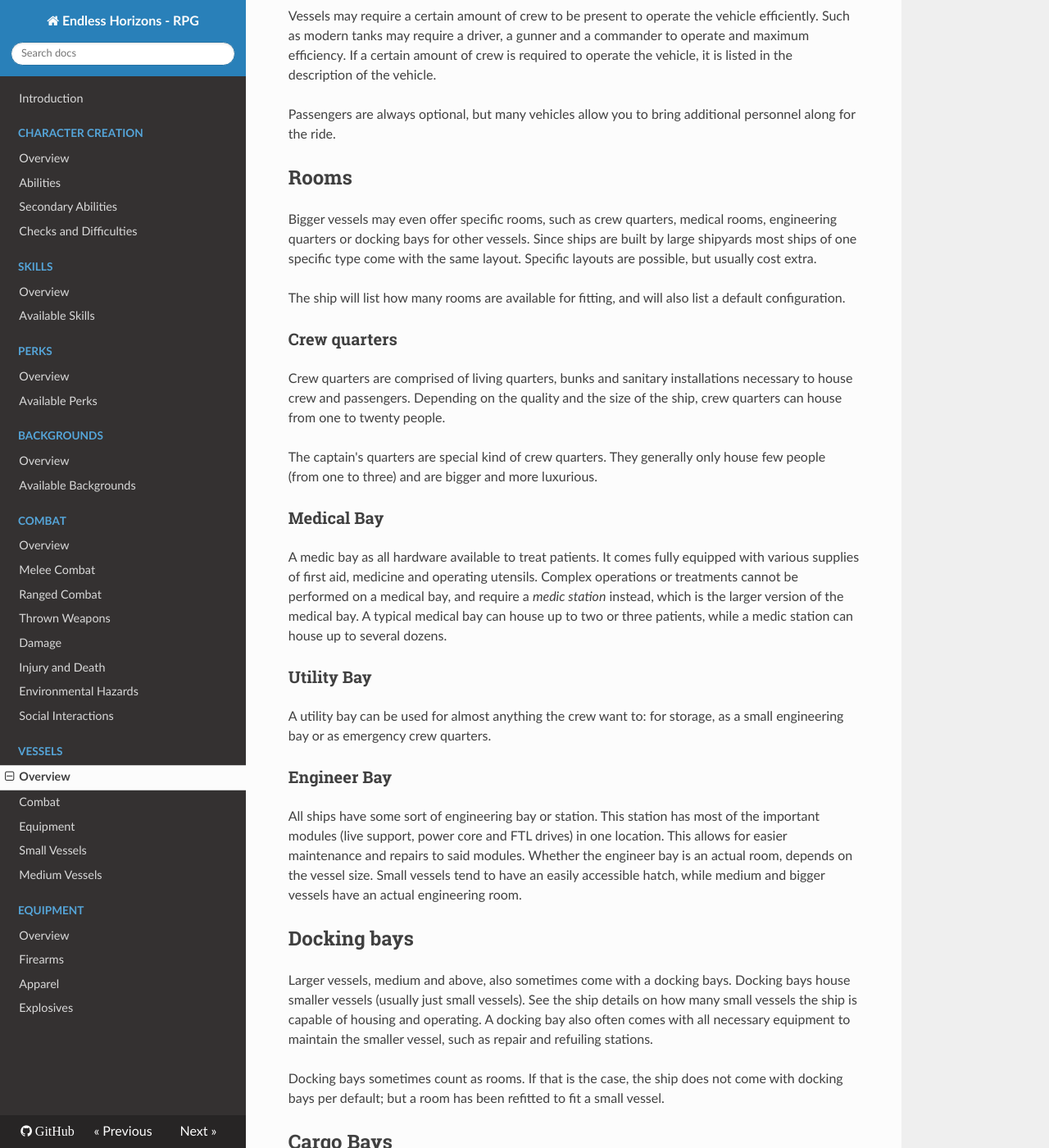
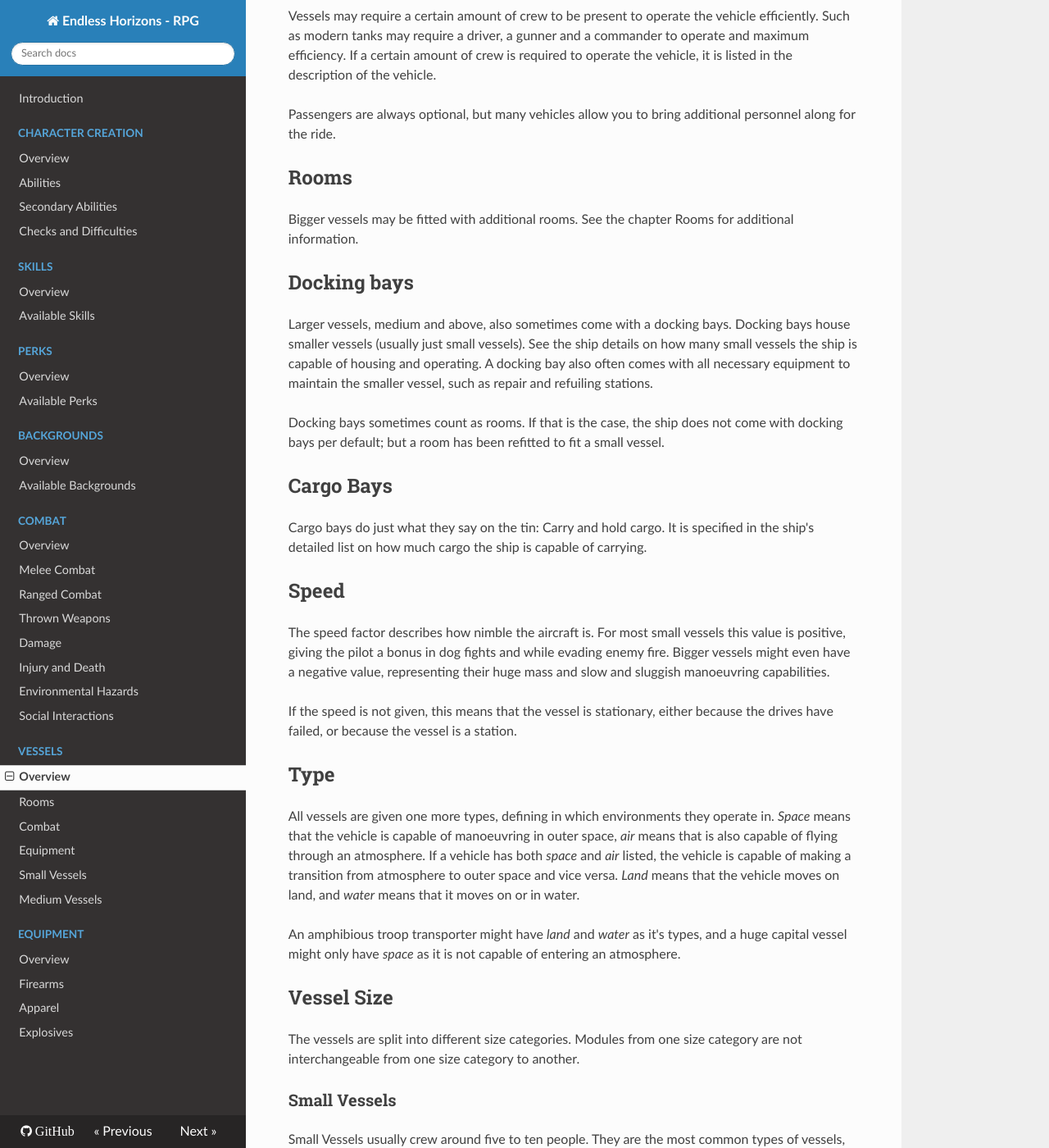
Before and after one commit to ehrpg/rules, an MkDocs documentation site: the page built from docs/vessels/overview.md, in a window 1280 px wide and 1400 px high, scrolled down 1346 px. Shown: the whole window at 82% size. Built offline with MkDocs 1.6.1, drawn with Linux system fonts in a browser that asks for light colours; nearby versions of some CDN libraries; old or Windows-style settings are respelled for this version of MkDocs.

Commit message:
Move rooms into their own article

```diff
--- a/docs/vessels/overview.md
+++ b/docs/vessels/overview.md
@@ -61,45 +61,8 @@ personnel along for the ride.
 
 ## Rooms
 
-Bigger vessels may even offer specific rooms, such as crew quarters, medical
-rooms, engineering quarters or docking bays for other vessels. Since ships are
-built by large shipyards most ships of one specific type come with the same
-layout. Specific layouts are possible, but usually cost extra.
-
-The ship will list how many rooms are available for fitting, and will also list
-a default configuration.
-
-### Crew quarters
-
-Crew quarters are comprised of living quarters, bunks and sanitary installations
-necessary to house crew and passengers. Depending on the quality and the size of
-the ship, crew quarters can house from one to twenty people.
-
-The captain's quarters are special kind of crew quarters. They generally only
-house few people (from one to three) and are bigger and more luxurious.
-
-### Medical Bay
-
-A medic bay as all hardware available to treat patients. It comes fully equipped
-with various supplies of first aid, medicine and operating utensils. Complex
-operations or treatments cannot be performed on a medical bay, and require a
-_medic station_ instead, which is the larger version of the medical bay. A
-typical medical bay can house up to two or three patients, while a medic station
-can house up to several dozens.
-
-### Utility Bay
-
-A utility bay can be used for almost anything the crew want to: for storage, as
-a small engineering bay or as emergency crew quarters.
-
-### Engineer Bay
-
-All ships have some sort of engineering bay or station. This station has most
-of the important modules (live support, power core and FTL drives) in one
-location. This allows for easier maintenance and repairs to said modules.
-Whether the engineer bay is an actual room, depends on the vessel size. Small
-vessels tend to have an easily accessible hatch, while medium and bigger vessels
-have an actual engineering room.
+Bigger vessels may be fitted with additional rooms. See the chapter Rooms for
+additional information.
 
 ## Docking bays
 
--- a/mkdocs.yml
+++ b/mkdocs.yml
@@ -36,6 +36,7 @@ pages:
 - Social Interactions: 'socialinteractions.md'
 - Vessels:
     - Overview: 'vessels/overview.md'
+    - Rooms: 'vessels/rooms.md'
     - Combat: 'vessels/combat.md'
     - Equipment: 'vessels/equipment.md'
     - Small Vessels: 'vessels/small.md'
```
Also changed, not shown: docs/vessels/rooms.md (added, +66 -0 lines).
